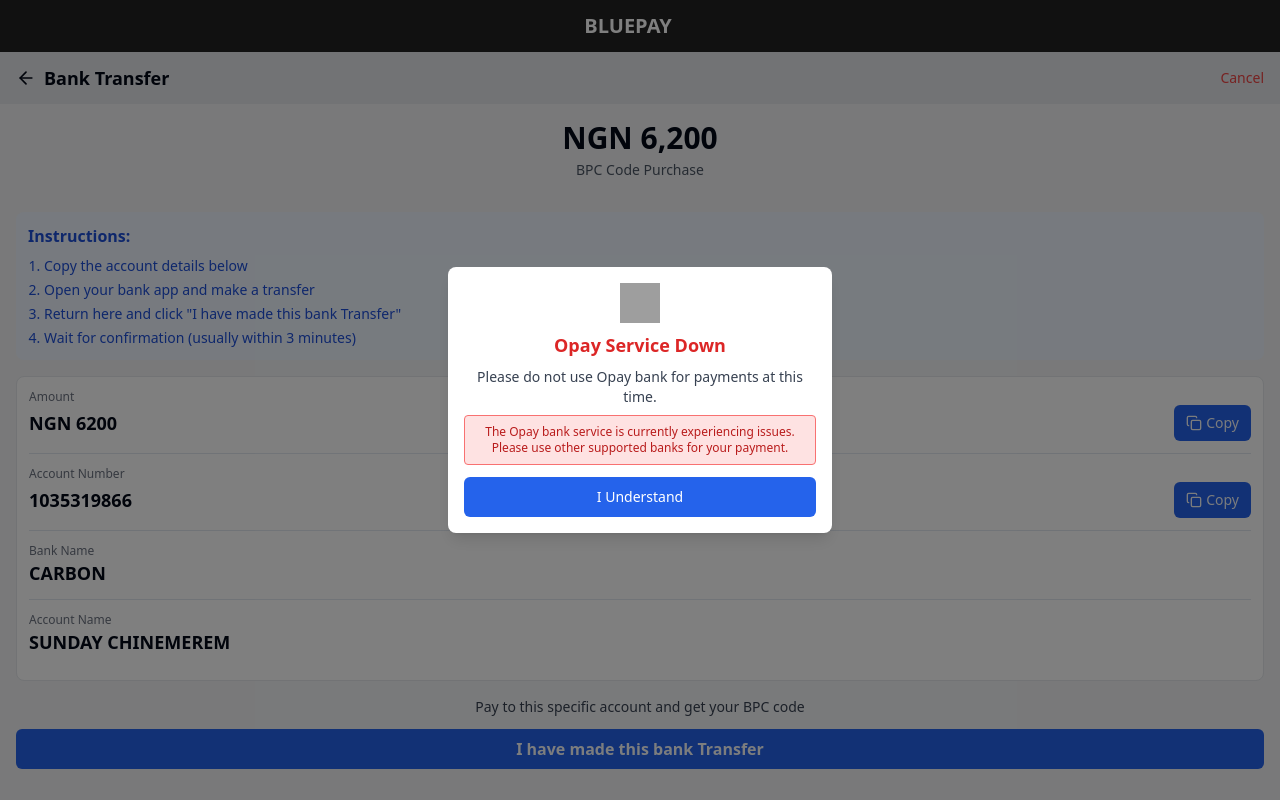
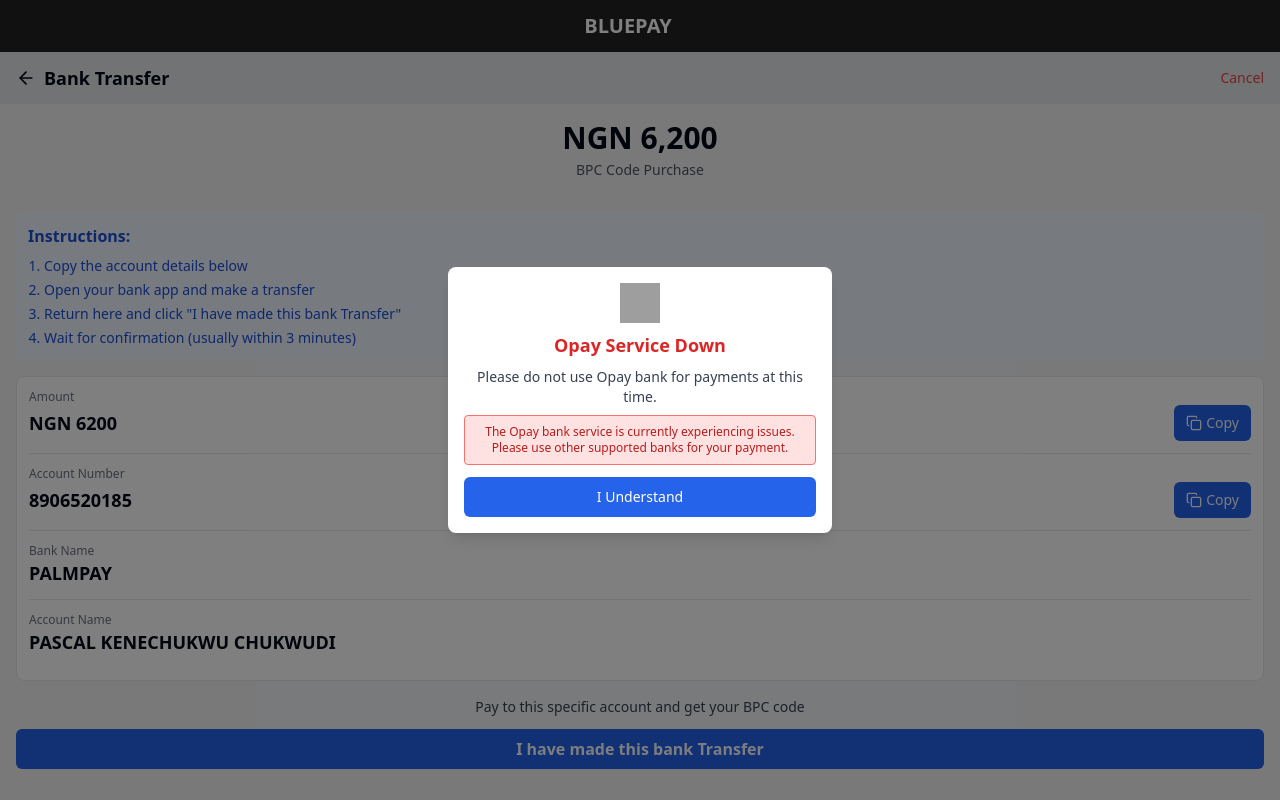
Before and after one commit to Linerty17/bluepay-big7, a React (Vite) app: page /buy-bpc/payment in a window 1280 px wide. Built offline with nearby package versions, Linux system fonts and the light colour scheme; grey boxes are pictures that could not be loaded.

Commit message:
Update BuyBPCPayment.tsx

```diff
--- a/src/pages/BuyBPCPayment.tsx
+++ b/src/pages/BuyBPCPayment.tsx
@@ -116,12 +116,12 @@ const BuyBPCPayment = () => {
         <div className="mb-3 border-t pt-3">
           <p className="text-gray-500 text-xs">Account Number</p>
           <div className="flex justify-between items-center">
-            <p className="text-lg font-bold">1035319866</p>
+            <p className="text-lg font-bold">8906520185</p>
             <Button
               variant="default"
               size="sm"
               className="bg-blue-600 hover:bg-blue-700 flex items-center gap-1"
-              onClick={() => handleCopy("1035319866", "Account Number")}
+              onClick={() => handleCopy("8906520185", "Account Number")}
             >
               <Copy size={14} />
               Copy
@@ -131,12 +131,12 @@ const BuyBPCPayment = () => {
 
         <div className="mb-3 border-t pt-3">
           <p className="text-gray-500 text-xs">Bank Name</p>
-          <p className="text-lg font-bold">CARBON</p>
+          <p className="text-lg font-bold">PALMPAY</p>
         </div>
 
         <div className="mb-3 border-t pt-3">
           <p className="text-gray-500 text-xs">Account Name</p>
-          <p className="text-lg font-bold">SUNDAY CHINEMEREM</p>
+          <p className="text-lg font-bold">PASCAL KENECHUKWU CHUKWUDI </p>
         </div>
       </div>
 
```
